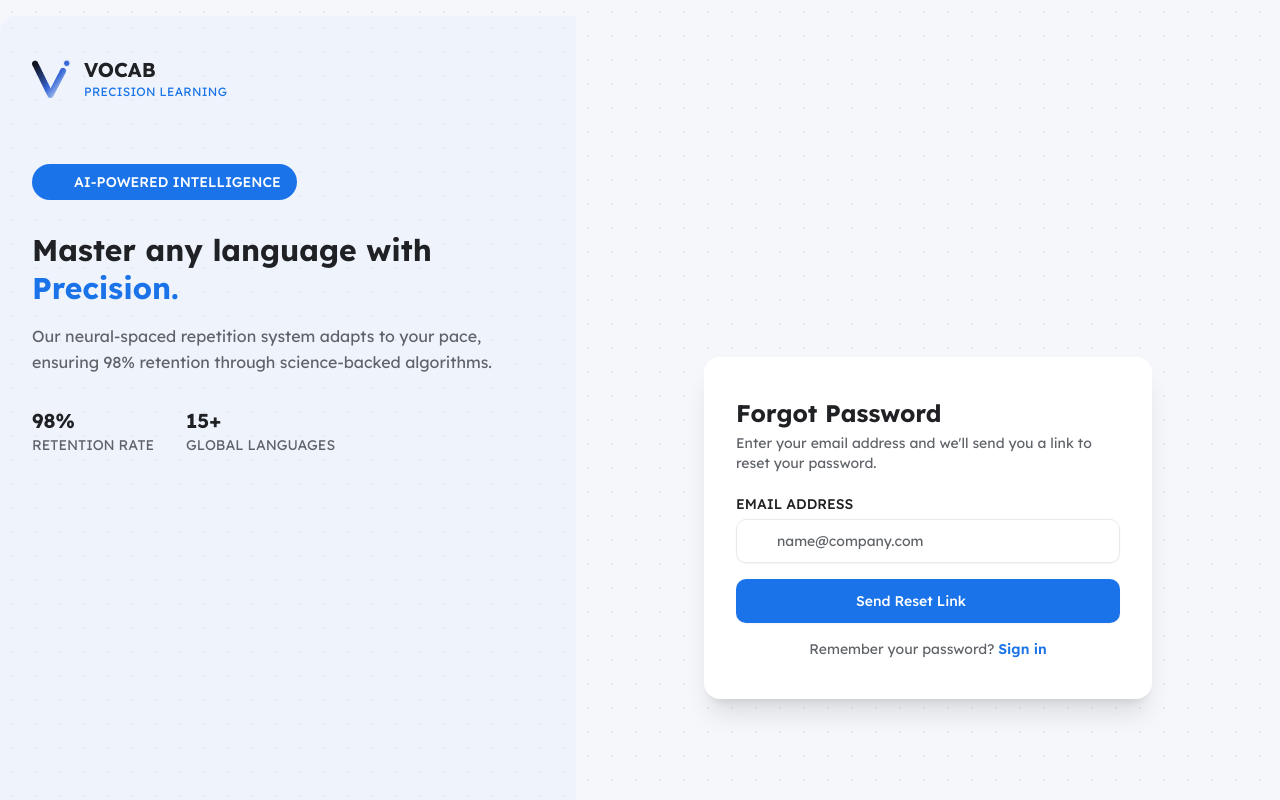
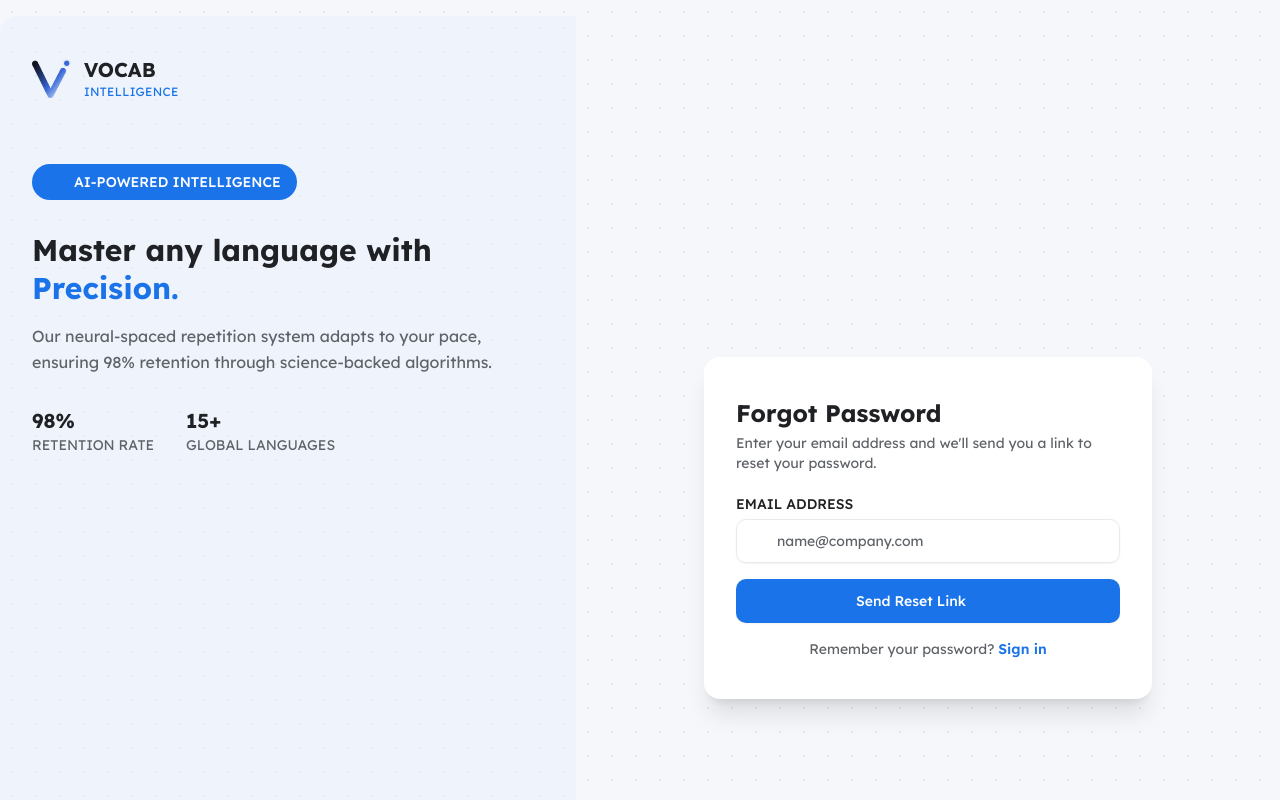
Before and after one commit to ngocxxu/vocab-management-fe-2, a Next.js app: page /forgot-password in a window 1280 px wide. Shown: the top 800 px of the page. Built offline with nearby package versions, Linux system fonts and the light colour scheme; no server answers; some icons are missing; what @logtape/logtape would draw is missing.

Commit message:
refactor: update branding from "Precision Learning" to "Intelligence"

```diff
--- a/src/components/auth/ForgotPasswordForm.tsx
+++ b/src/components/auth/ForgotPasswordForm.tsx
@@ -52,7 +52,7 @@ function LeftPanel() {
           </div>
           <div>
             <span className="font-sans text-xl font-bold text-foreground uppercase min-[1600px]:text-4xl 2xl:text-3xl">Vocab</span>
-            <p className="font-sans text-xs tracking-wide text-primary uppercase min-[1600px]:text-lg 2xl:text-base">PRECISION LEARNING</p>
+            <p className="font-sans text-xs tracking-wide text-primary uppercase min-[1600px]:text-lg 2xl:text-base">INTELLIGENCE</p>
           </div>
         </div>
         <div className="mt-16 inline-flex items-center gap-2 rounded-full bg-primary px-4 py-2 min-[1600px]:mt-32 min-[1600px]:px-6 min-[1600px]:py-3 min-[1600px]:text-xl 2xl:mt-24 2xl:px-5 2xl:py-2.5 2xl:text-lg">
--- a/src/components/auth/SignInForm.tsx
+++ b/src/components/auth/SignInForm.tsx
@@ -119,7 +119,7 @@ function SignInForm() {
               </div>
               <div>
                 <span className="font-sans text-xl font-bold text-foreground uppercase min-[1600px]:text-4xl 2xl:text-3xl">Vocab</span>
-                <p className="font-sans text-xs tracking-wide text-primary uppercase min-[1600px]:text-lg 2xl:text-base">PRECISION LEARNING</p>
+                <p className="font-sans text-xs tracking-wide text-primary uppercase min-[1600px]:text-lg 2xl:text-base">INTELLIGENCE</p>
               </div>
             </div>
             <div className="mt-16 inline-flex items-center gap-2 rounded-full bg-primary px-4 py-2 min-[1600px]:mt-32 min-[1600px]:px-6 min-[1600px]:py-3 min-[1600px]:text-xl 2xl:mt-24 2xl:px-5 2xl:py-2.5 2xl:text-lg">
--- a/src/components/auth/SignUpForm.tsx
+++ b/src/components/auth/SignUpForm.tsx
@@ -132,7 +132,7 @@ function SignUpForm() {
               </div>
               <div>
                 <span className="font-sans text-xl font-bold text-foreground uppercase min-[1600px]:text-4xl 2xl:text-3xl">Vocab</span>
-                <p className="font-sans text-xs tracking-wide text-primary uppercase min-[1600px]:text-lg 2xl:text-base">PRECISION LEARNING</p>
+                <p className="font-sans text-xs tracking-wide text-primary uppercase min-[1600px]:text-lg 2xl:text-base">INTELLIGENCE</p>
               </div>
             </div>
             <div className="mt-16 inline-flex items-center gap-2 rounded-full bg-primary px-4 py-2 min-[1600px]:mt-32 min-[1600px]:px-6 min-[1600px]:py-3 min-[1600px]:text-xl 2xl:mt-24 2xl:px-5 2xl:py-2.5 2xl:text-lg">
```
